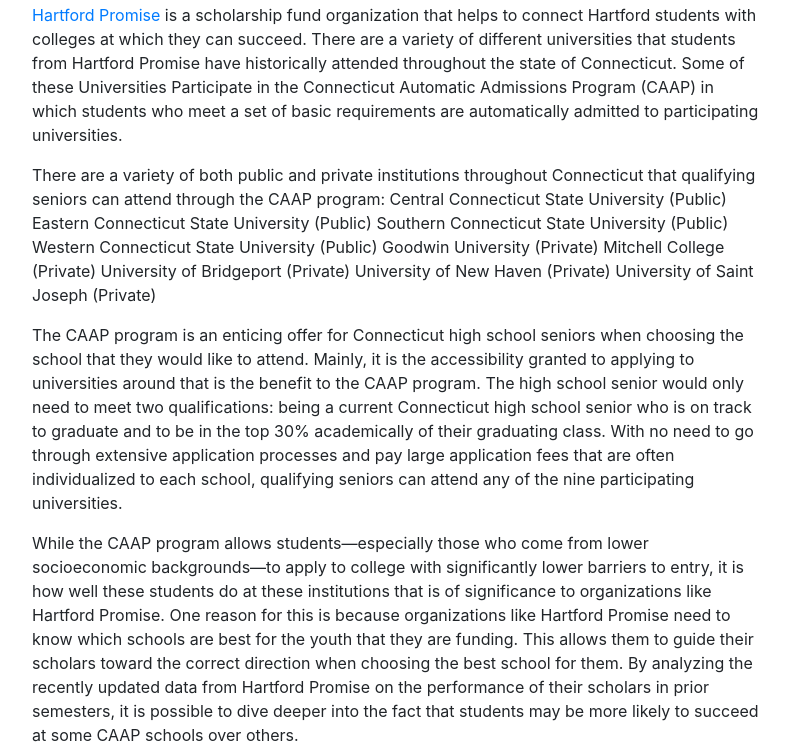
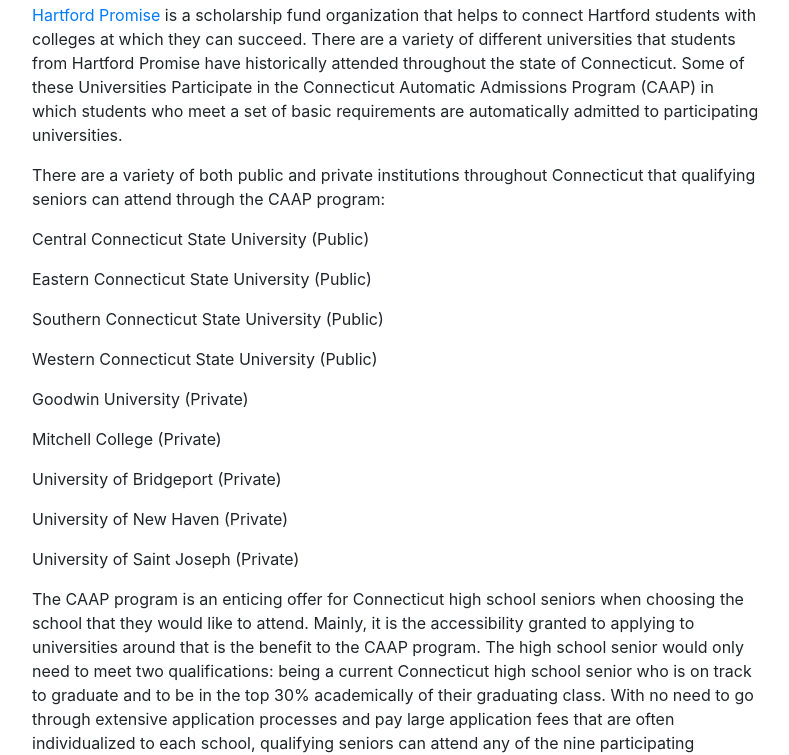
Before and after one commit to DataVizForAll/hartfordpromise-scannell, a plain HTML site: page index.html in a window 1280 px wide. Shown: the part 751-1506 px from the top of the page, without its empty margins (243-1032 px from the left). Drawn offline with nearby package versions, Linux system fonts and the light colour scheme.

Commit message:
Update index.html

```diff
--- a/index.html
+++ b/index.html
@@ -69,15 +69,15 @@
                  <p><a href='https://www.hartfordpromise.org'>Hartford Promise</a> is a scholarship fund organization that helps to connect Hartford students with colleges at which they can succeed. There are a variety of different universities that students from Hartford Promise have historically attended throughout the state of Connecticut. Some of these Universities Participate in the Connecticut Automatic Admissions Program (CAAP) in which students who meet a set of basic requirements are automatically admitted to participating universities.
 
                     <p>There are a variety of both public and private institutions throughout Connecticut that qualifying seniors can attend through the CAAP program:
-Central Connecticut State University (Public)
-Eastern Connecticut State University (Public)
-Southern Connecticut State University (Public)
-Western Connecticut State University (Public)
-Goodwin University (Private)
-Mitchell College (Private)
-University of Bridgeport (Private)
-University of New Haven (Private)
-University of Saint Joseph (Private)
+                       <p>Central Connecticut State University (Public)
+                       <p>Eastern Connecticut State University (Public)
+                       <p>Southern Connecticut State University (Public)
+                       <p>Western Connecticut State University (Public)
+                       <p>Goodwin University (Private)
+                       <p>Mitchell College (Private)
+                       <p>University of Bridgeport (Private)
+                       <p>University of New Haven (Private)
+                       <p>University of Saint Joseph (Private)
 
 
               <p>The CAAP program is an enticing offer for Connecticut high school seniors when choosing the school that they would like to attend. Mainly, it is the accessibility granted to applying to universities around that is the benefit to the CAAP program. The high school senior would only need to meet two qualifications: being a current Connecticut high school senior who is on track to graduate and to be in the top 30% academically of their graduating class. With no need to go through extensive application processes and pay large application fees that are often individualized to each school, qualifying seniors can attend any of the nine participating universities.
```
